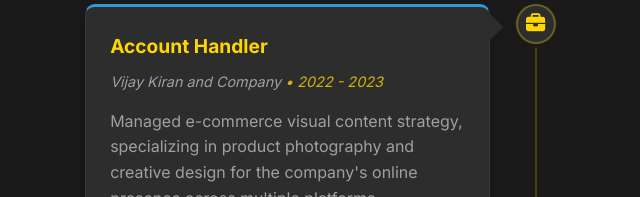
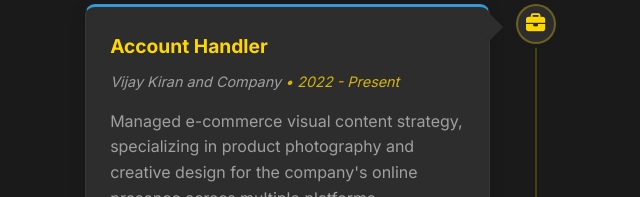
Before and after one commit to Aarinmahala/aarinmahala, a plain HTML site: page index.html in a window 1280 px wide. Shown: the part 5110-5307 px from the top of the page, 97-737 px from the left. Drawn offline with Linux system fonts and the light colour scheme.

Commit message:
Update index.html
links  update

```diff
--- a/index.html
+++ b/index.html
@@ -509,7 +509,7 @@
                     </div>
                     <div class="timeline-content work">
                         <h3>Account Handler</h3>
-                        <span class="timeline-date">Vijay Kiran and Company <span class="timeline-duration">• 2022 - 2023</span></span>
+                        <span class="timeline-date">Vijay Kiran and Company <span class="timeline-duration">• 2022 - Present</span></span>
                         <p>Managed e-commerce visual content strategy, specializing in product photography and creative design for the company's online presence across multiple platforms.</p>
 
                         <div class="timeline-achievements">
```
